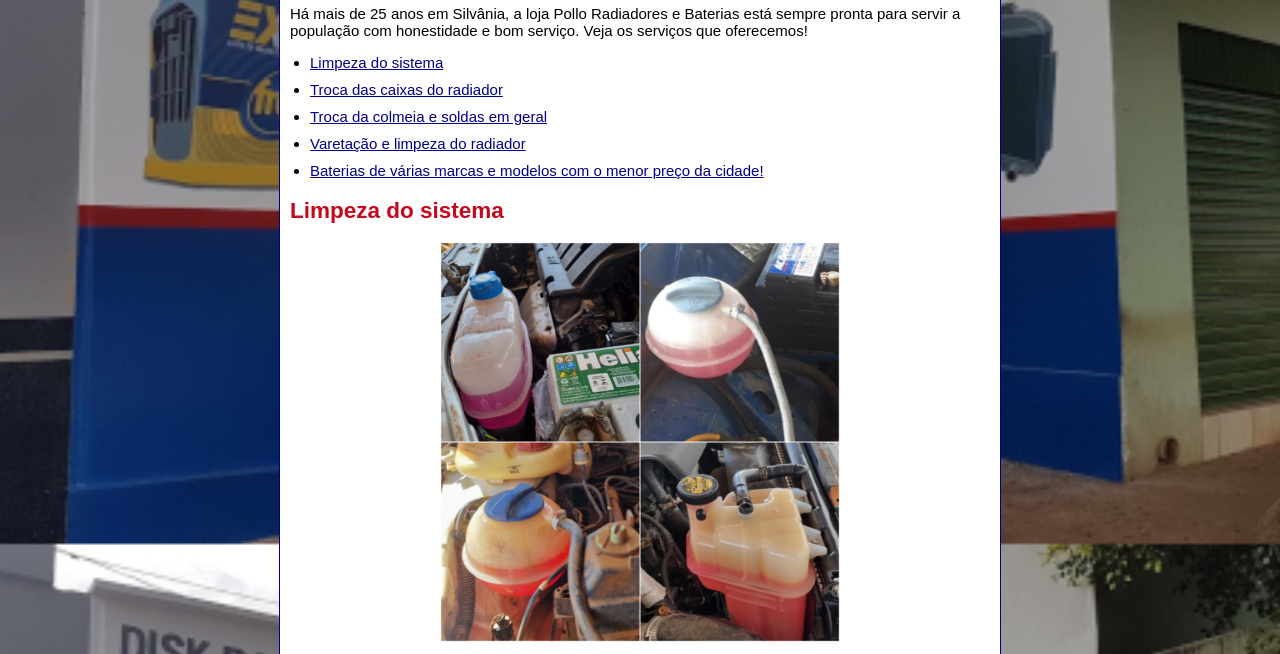
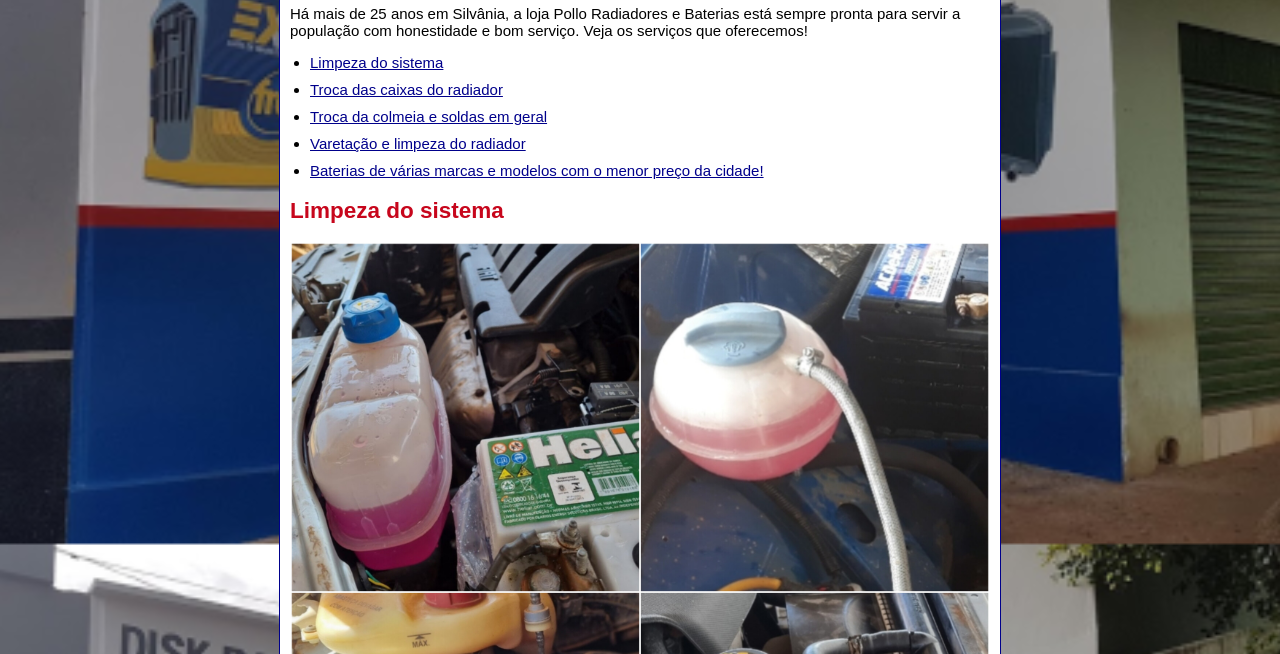
Before and after one commit to GabrielFernands1/pollo-radiadores-e-baterias, a plain HTML site: page index.html in a window 1280 px wide. Shown: the part 256-910 px from the top of the page. Drawn offline with Linux system fonts and the light colour scheme.

Commit message:
Update index.html

```diff
--- a/index.html
+++ b/index.html
@@ -34,9 +34,10 @@
             color: rgb(199, 6, 28);
         }
         img {
-            max-width: 400px;
-            display: block;
-            margin: 10px auto;
+            max-width: 100%; /* A imagem nunca será maior que o contêiner */
+            height: auto; /* Mantém a proporção da imagem */
+            display: block; /* Remove o espaçamento extra abaixo da imagem */
+            margin: 10px auto; /* Centraliza a imagem horizontalmente */
         }
         header > h1 {
             color: rgb(255, 255, 255);
```
